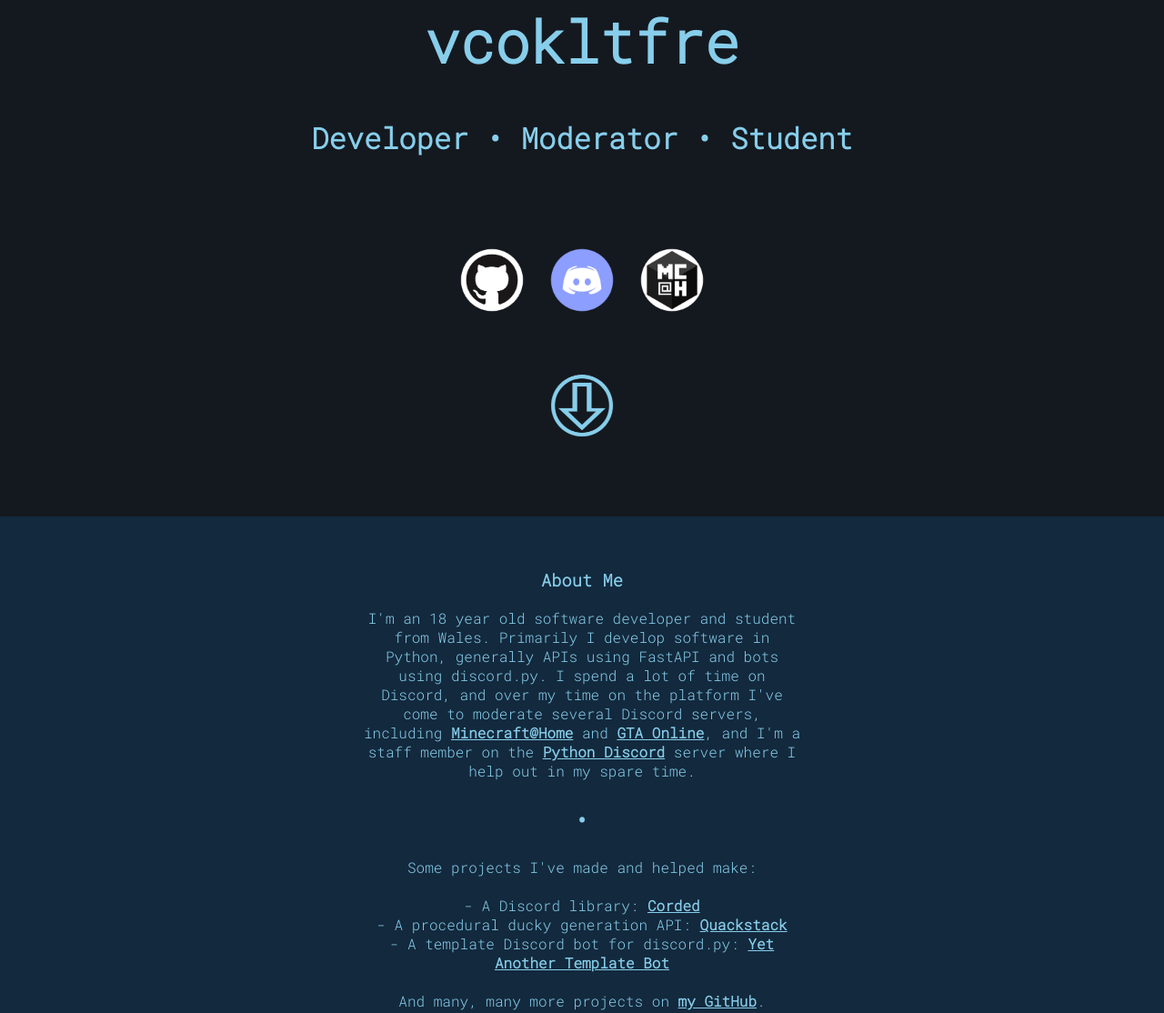
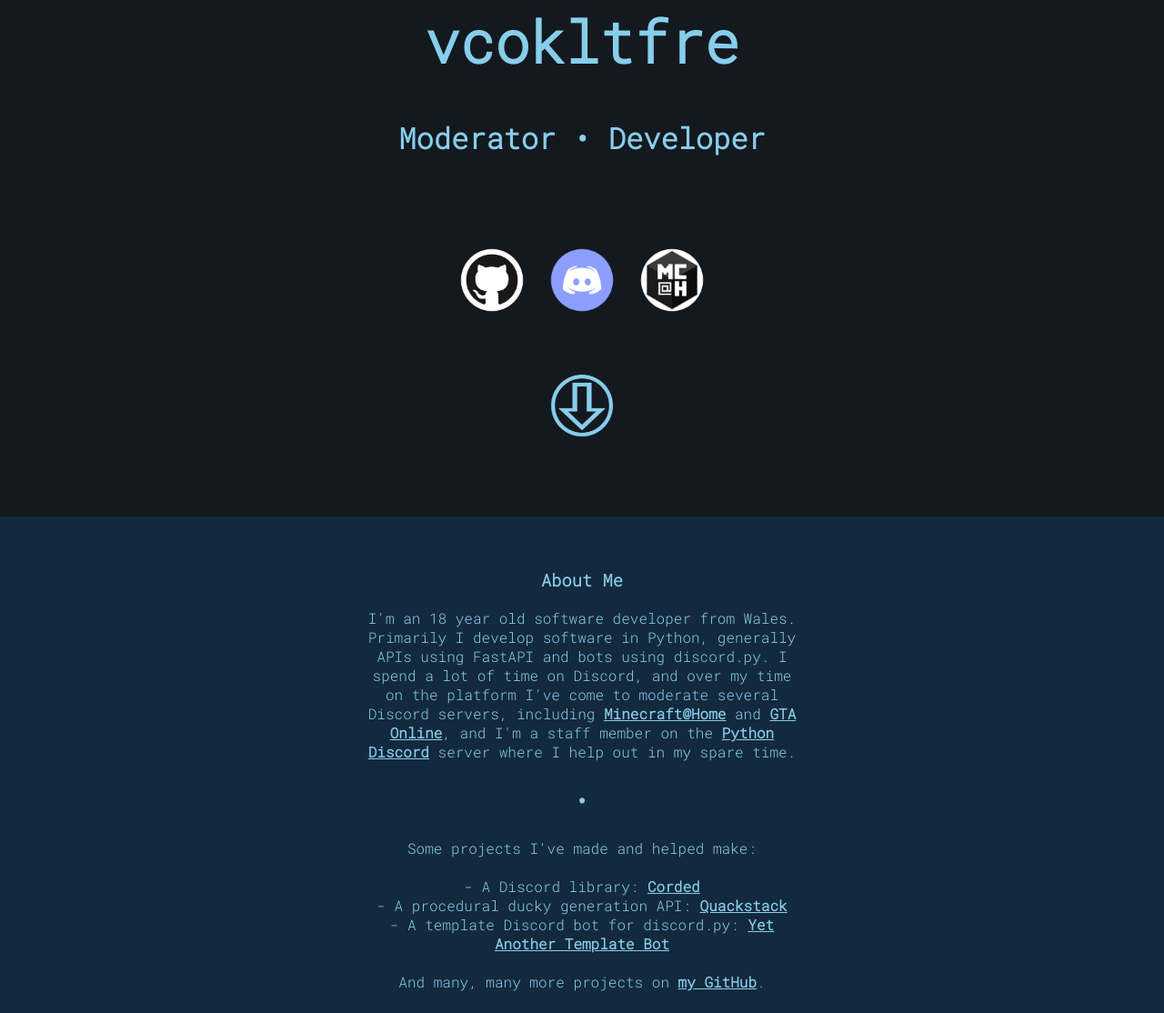
Before and after one commit to vcokltfre/vcokltfre.github.io, a plain HTML site: page index.html in a window 1280 px wide. Shown: the part 296-1410 px from the top of the page at 91% size. Drawn offline with Linux system fonts and the light colour scheme.

Commit message:
fix: not a student anymore

```diff
--- a/index.html
+++ b/index.html
@@ -24,7 +24,7 @@
       <div class="width">
         <h3>About Me</h3>
         <p1>
-          I'm an 18 year old software developer and student from Wales.
+          I'm an 18 year old software developer from Wales.
           Primarily I develop software in Python, generally APIs using FastAPI
           and bots using discord.py. I spend a lot of time on Discord, and over
           my time on the platform I've come to moderate several Discord servers, including
@@ -181,7 +181,7 @@
 
   let sdm = document.getElementById("sdm");
 
-  possibles = ["Student", "Developer", "Moderator"]
+  possibles = ["Developer", "Moderator"]
   shuffle(possibles);
 
   sdm.innerText = possibles.join(" • ");
```
